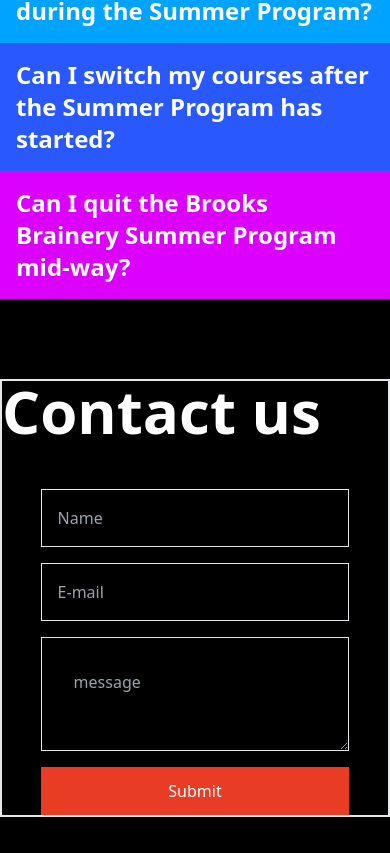
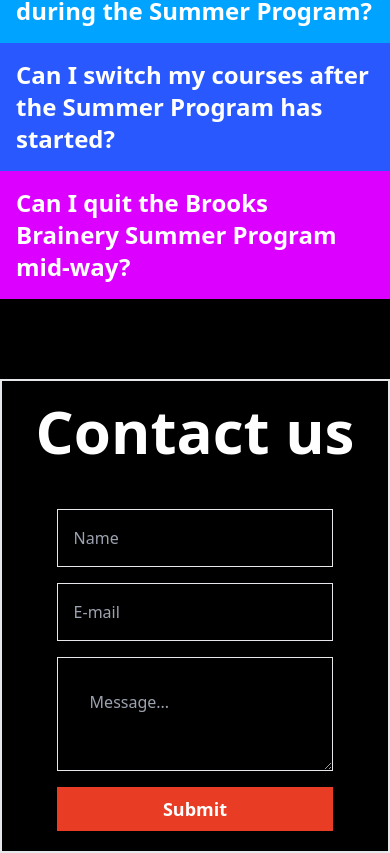
Before and after one commit to Manish674/Brooks-Brainery, a React (Create React App) app: page / in a window 390 px wide. Shown: the part 4008-4861 px from the top of the page. Before the commit the page ends 4825 px from the top, so only its background shows below. Built offline with nearby package versions, Linux system fonts and the light colour scheme.

Commit message:
Make the Contact Page mobile responsive

```diff
--- a/src/components/Form.js
+++ b/src/components/Form.js
@@ -32,9 +32,9 @@
 	return (
 		<form
 			onSubmit={(e) => handleSubmit(e)}
-      className="mx-auto mt-20 border-2 lg:w-4/5 lg:py-12"
+			className="mx-auto mt-20 border-2 p-5 lg:w-4/5 lg:py-12"
 		>
-      <h1 className="mb-12 text-6xl font-bold lg:w-4/5 lg:mx-auto">
+			<h1 className="mb-12 text-center md:text-left text-6xl font-bold lg:w-4/5 lg:mx-auto">
 				Contact us
 			</h1>
 			<div className="flex flex-col w-4/5 mx-auto lg:space-x-4 lg:flex-row lg:justify-around ">
@@ -42,23 +42,23 @@
 					<input
 						name="name"
 						placeholder="Name"
-            className="w-full p-4 mb-4 bg-black border"
+						className="w-full p-4 mb-4 bg-black border focus:border-2 outline-none"
 						value={values.name}
 						onChange={(e) => handleOnChange(e)}
 					/>
 					<input
 						name="email"
 						placeholder="E-mail"
-            className="w-full p-4 bg-black border"
+						className="w-full p-4 bg-black border focus:border-2 outline-none"
 						value={values.email}
 						onChange={(e) => handleOnChange(e)}
 					/>
-          {err}
+					<span className="text-red-500">{err}</span>
 				</div>
 				<textarea
-          className="p-8 bg-black border lg:w-2/4 "
+					className="p-8 bg-black border lg:w-2/4 focus:border-2 outline-none"
 					name="message"
-          placeholder="message"
+					placeholder="Message..."
 					value={values.message}
 					onChange={(e) => handleOnChange(e)}
 				></textarea>
@@ -66,7 +66,7 @@
 			<div className="flex w-4/5 mx-auto mt-4 lg:justify-end ">
 				<button
 					type="submit"
-          className="w-full h-12 hover:bg-blue-400 duration-200 bg-redi lg:w-36"
+					className="w-full h-11 text-lg font-semibold hover:bg-blue-400 duration-200 bg-redi lg:w-36"
 				>
 					Submit
 				</button>
```
Lines whose indentation alone changed are shown as unchanged.
